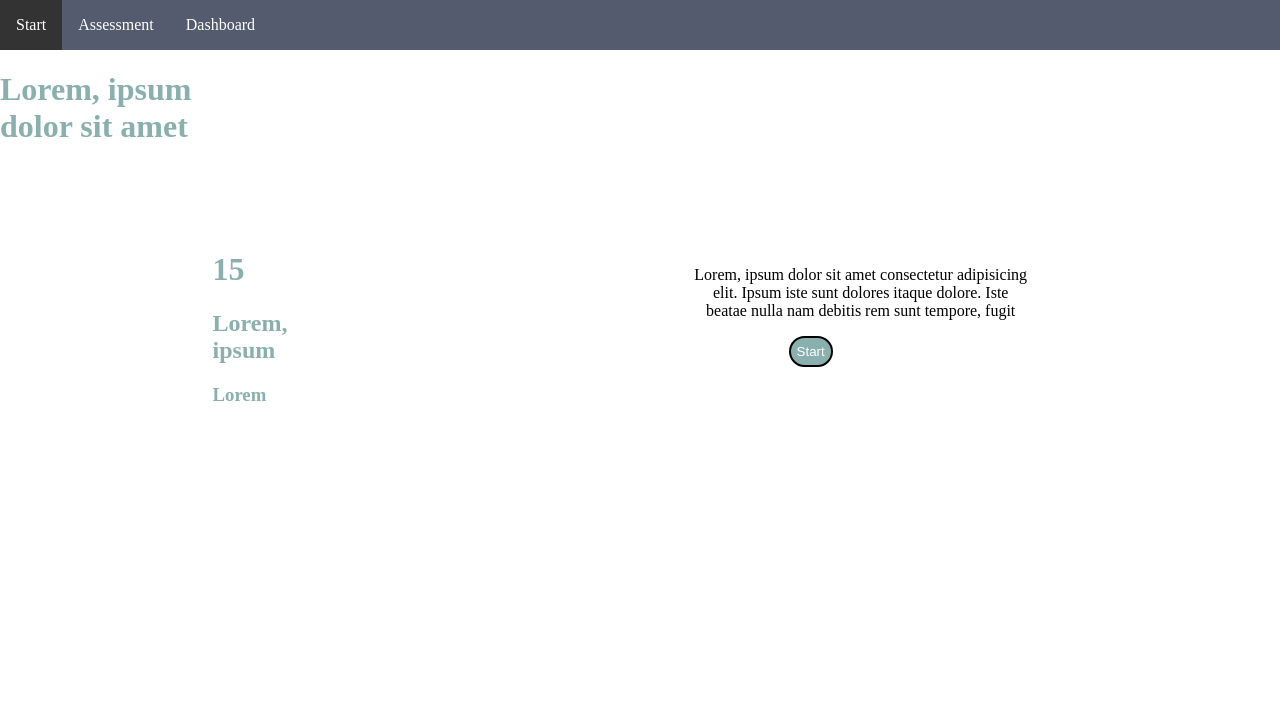
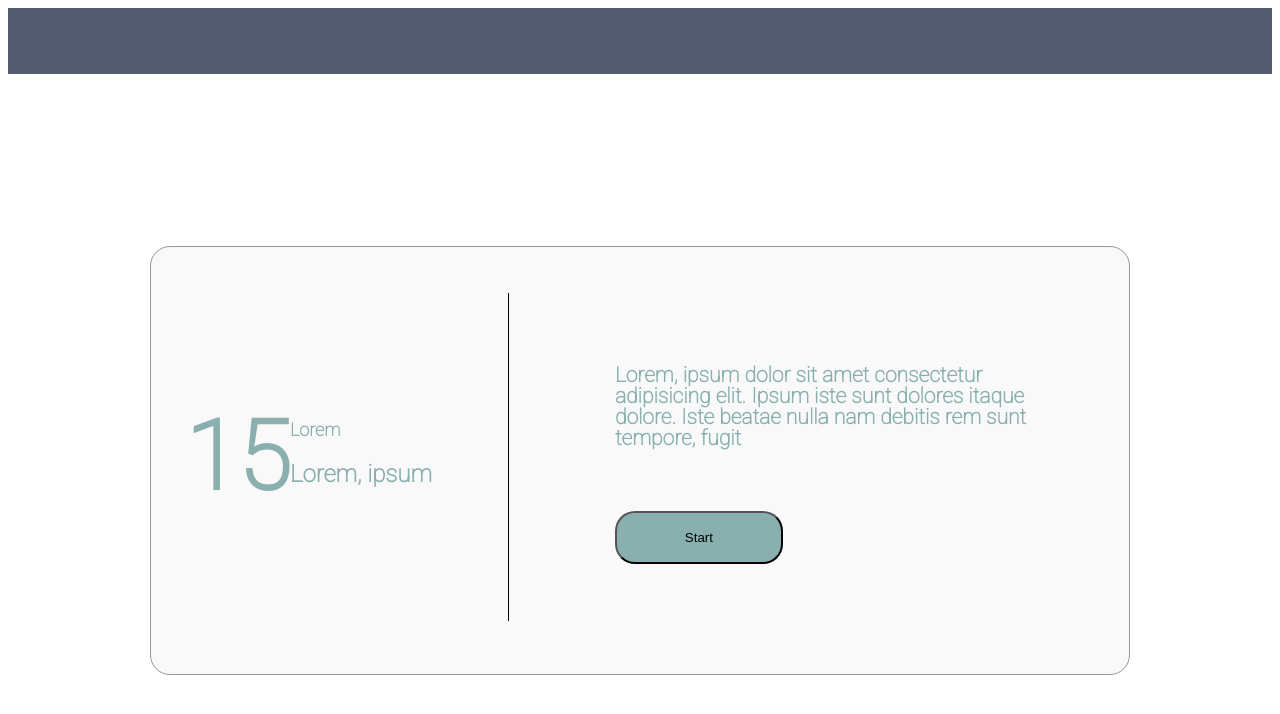
Before and after one commit to lpalleros/assessment-app, a React (Create React App) app: page / in a window 1280 px wide. Shown: the top 714 px of the page. Built offline with nearby package versions, Linux system fonts and the light colour scheme.

Commit message:
actualización start-component

```diff
--- a/public/index.html
+++ b/public/index.html
@@ -10,6 +10,10 @@
       content="Web site created using create-react-app"
     />
     <link rel="apple-touch-icon" href="%PUBLIC_URL%/logo192.png" />
+
+    <link rel="preconnect" href="https://fonts.gstatic.com/%22%3E">
+    <link href="https://fonts.googleapis.com/css2?family=Roboto:wght@100&display=swap" rel="stylesheet">
+
     <!--
       manifest.json provides metadata used when your web app is installed on a
       user's mobile device or desktop. See https://developers.google.com/web/fundamentals/web-app-manifest/
@@ -25,6 +29,7 @@
       Learn how to configure a non-root public URL by running `npm run build`.
     -->
     <title>React App</title>
+
   </head>
   <body>
     <noscript>You need to enable JavaScript to run this app.</noscript>
--- a/src/components/Navbar/Navbar.css
+++ b/src/components/Navbar/Navbar.css
@@ -1,104 +1,5 @@
-* {
-    box-sizing: border-box;
+.navbar {
+    min-height: 66px;
+    background-color: #555B6E;
+    width: 100%;
 }
-
-body {
-    margin: 0;
-    padding: 0;
-}
-
-.navbar {
-    display: flex;
-    justify-content: space-between;
-    align-items: center;
-    background-color: #555B6E;
-    color: white;
-}
-
-.link {
-    text-decoration: none;
-    padding: 1rem;
-    display: block;
-    color: white;
-}
-
-.link:hover {
-    background-color: #333;
-}
-
-.navbar-links {
-    justify-content: start;
-}
-
-.navbar-links ul {
-    margin: 0;
-    padding: 0;
-    display: flex;
-}
-
-.navbar-links li {
-    list-style: none;
-}
-
-.navbar-links li a {
-    text-decoration: none;
-    color: white;
-    padding: 1rem;
-    display: block;
-}
-
-.navbar-links li:hover {
-    background-color: #555;
-}
-
-.toggle-button {
-    position: absolute;
-    top: .75rem;
-    right: 1rem;
-    display: none;
-    flex-direction: column;
-    justify-content: space-between;
-    width: 30px;
-    height: 21px;
-}
-
-.toggle-button .bar {
-    height: 3px;
-    width: 100%;
-    background-color: white;
-    border-radius: 10px;
-}
-
-@media (max-width: 400px) {
-    .toggle-button {
-        display: flex;
-    }
-
-    .navbar-links {
-        display: none;
-        width: 100%;
-    }
-
-    .navbar {
-        flex-direction: column;
-        align-items: flex-start;
-    }
-
-    .navbar-links ul {
-        width: 100%;
-        flex-direction: column;
-    }
-
-    .navbar-links li {
-        text-align: center;
-
-    }
-
-    .navbar-links li a {
-        padding: .5rem 1rem;
-    }
-
-    .navbar-links.active {
-        display: flex;
-    }
-}
--- a/src/components/Navbar/Navbar.js
+++ b/src/components/Navbar/Navbar.js
@@ -5,18 +5,7 @@ import './Navbar.css';
 function Navbar() {
     return (
         <nav className="navbar">
-            <a href="#" className="toggle-button">
-                <span className="bar"></span>
-                <span className="bar"></span>
-                <span className="bar"></span>
-            </a>
-            <div className="navbar-links">
-                <ul>
-                    <Link to="/" className="link">Start</Link>
-                    <Link to="/assessment" className="link">Assessment</Link>
-                    <Link to="/dashboard" className="link">Dashboard</Link>
-                </ul>
-            </div>
+
         </nav>
     )
 }
--- a/src/components/StartForm/StartForm.css
+++ b/src/components/StartForm/StartForm.css
@@ -1,18 +1,23 @@
 .btn-start {
+    width: 168px;
+    height: 53px;
+    border-radius: 20px;
     background-color: #89B0AE;
-    color: white;
-    border-radius: 20px;
-    padding: 6px;
-    cursor: pointer;
-    border-style:solid;
-    /* border-color: black; */
-    margin-left: 300px;
+    margin-top: 42px;
 }
 
 .contenedor {
     display: flex;
-    /* justify-content: center;
-    text-align: center; */
+    background-color: #FAF9F9;
+    width: 978px;
+    height: 427px;
+    font-family: 'Roboto', sans-serif;
+    line-height: 21px;
+    flex-wrap: none;
+    margin: auto;
+    border: 1px solid #979797;
+    border-radius: 20px;
+    margin-top: 172px;
 }
 
 h1, h2, h3 {
@@ -20,17 +25,37 @@ h1, h2, h3 {
 }
 
 .lado-izquierdo {
-    /* display: flex; */
-    margin-left: auto;
-    margin-top: 180px;
-    /* text-align: center; */
+    display: flex;
+    align-items: center;
+    justify-content: center;
+    width: 100%;
+    border-right: 1px solid #000000;
+    margin-top: 46px;
+    margin-bottom: 53px;
+    padding-right: 42px;
+}
+
+.lado-izquierdo h1 {
+    font-size: 96px;
+}
+
+.lado-izquierdo h2 {
+    font-size: 18px;
+}
+
+.lado-izquierdo h3 {
+    font-size: 24px;
 }
 
 .lado-derecho {
-    /* display: flex; */
-    margin-right: 250px;
-    margin-top: 200px;
-    text-align: center;
+    font-size: 18px;
+    margin-right: 86px;
+    margin-left: 106px;
+    margin-top: 96px;
+    margin-bottom: 102px;
+    display: flex;
+    flex-direction: column;
+    justify-content: flex-start;
 }
 
 p {
--- a/src/components/StartForm/StartForm.js
+++ b/src/components/StartForm/StartForm.js
@@ -4,23 +4,26 @@ import {Link} from 'react-router-dom';
 
 const StartForm = () => {
     return (
+        <>
             <div className="contenedor">
-            <h1 className="texto-cabecera">Lorem, ipsum dolor sit amet</h1>
                 <div className="lado-izquierdo">
                     <h1>15</h1>
-                <h2>Lorem, ipsum</h2>
-                <h3>Lorem</h3>
+                    <div>
+                        <h2>Lorem</h2>
+                        <h3>Lorem, ipsum</h3>
+                    </div>
                 </div>
                 <div className="lado-derecho">
-                <p>
+                    <h3>
                     Lorem, ipsum dolor sit amet consectetur adipisicing elit. Ipsum iste sunt
                     dolores itaque dolore. Iste beatae nulla nam debitis rem sunt tempore, fugit
-                </p>
+                    </h3>
                     <Link to="/assessment">
                         <button className="btn-start">Start</button>
                     </Link>
                 </div>
             </div>
+        </>
     )
 }
 
```
Lines whose indentation alone changed are shown as unchanged.
